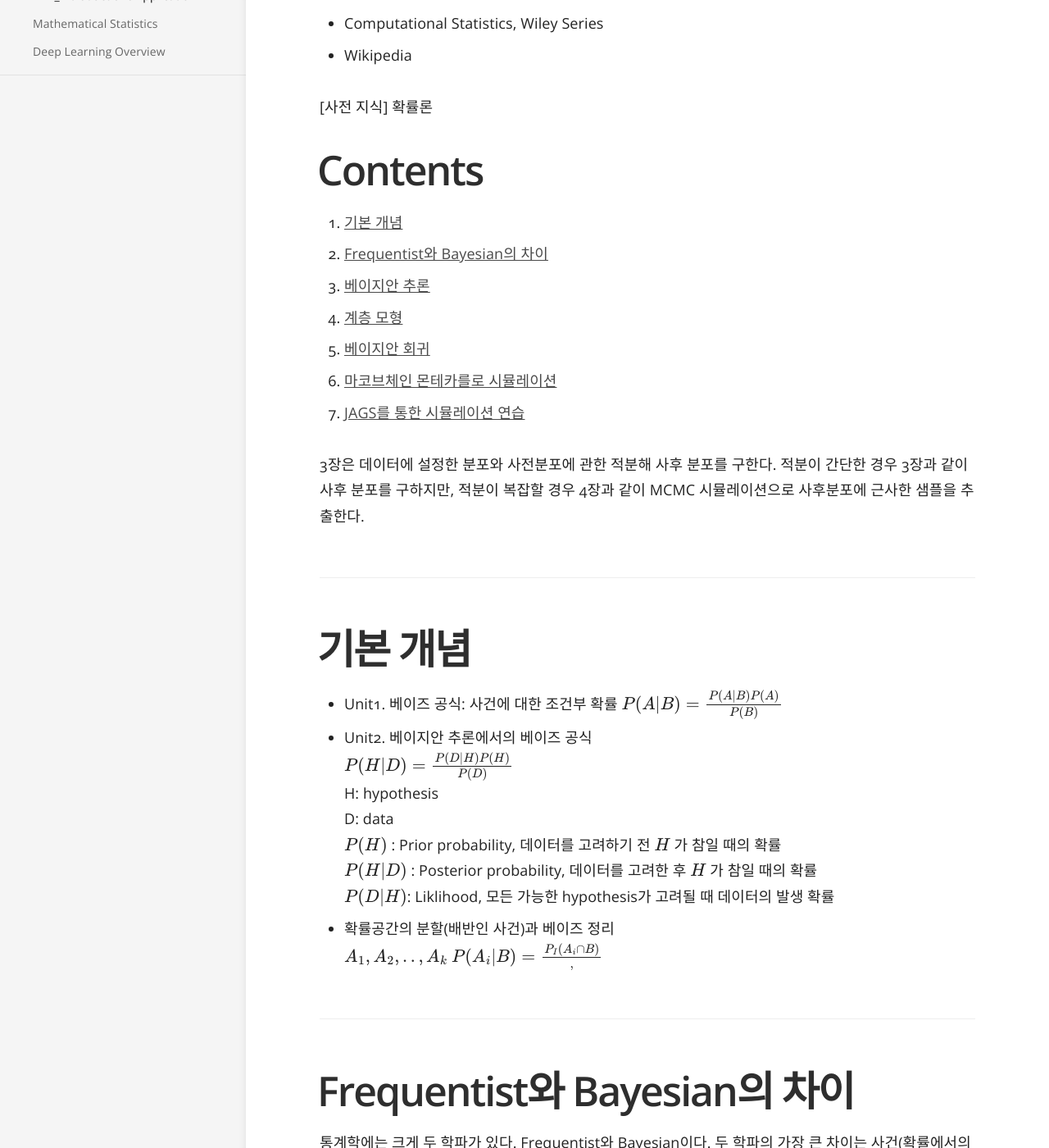
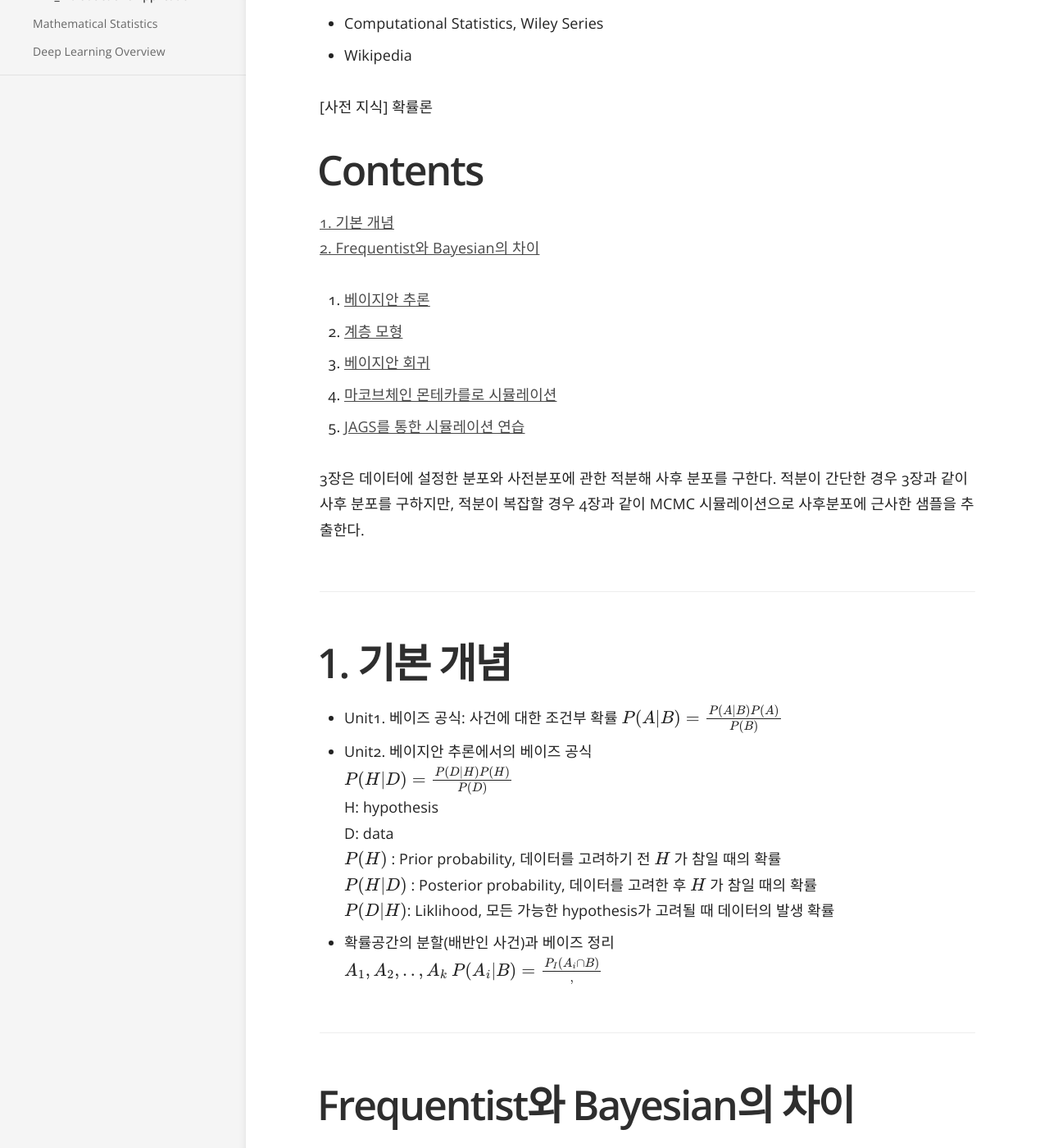
Before and after one commit to yrk3434/yrk3434.github.io, a Jekyll site: the page built from _docs/Theory/Bayesian Inference.md, in a window 1280 px wide and 1400 px high, scrolled down 575 px. Shown: the whole window at 82% size. Built offline with Jekyll 4.4.1, drawn with Linux system fonts in a browser that asks for light colours; formulas are drawn with MathJax 3; part of the change alters nothing that is shown.

Commit message:
Update Bayesian Inference.md

```diff
--- a/_docs/Theory/Bayesian Inference.md
+++ b/_docs/Theory/Bayesian Inference.md
@@ -18,8 +18,8 @@ comments: true
 [사전 지식] 확률론
 
 # Contents
-1. [기본 개념](#기본-개념) <br/>
-2. [Frequentist와 Bayesian의 차이](#frequentist와-bayesian의-차이) <br/>
+[1. 기본 개념](#1.-기본-개념) <br/>
+[2. Frequentist와 Bayesian의 차이](#2.-frequentist와-bayesian의-차이) <br/>
 3. [베이지안 추론](#ch3.-베이지안-추론) <br/>
 4. [계층 모형](#ch4.-계층-모형) <br/>
 5. [베이지안 회귀](#ch5.-베이지안-회귀) <br/>
@@ -29,7 +29,7 @@ comments: true
 3장은 데이터에 설정한 분포와 사전분포에 관한 적분해 사후 분포를 구한다. 적분이 간단한 경우 3장과 같이 사후 분포를 구하지만, 적분이 복잡할 경우 4장과 같이 MCMC 시뮬레이션으로 사후분포에 근사한 샘플을 추출한다.
 
 ---
-# 기본 개념
+# 1. 기본 개념
 - Unit1. 베이즈 공식: 사건에 대한 조건부 확률
 $ P(A|B) = \frac{P(A|B)P(A)}{P(B)} $
 - Unit2. 베이지안 추론에서의 베이즈 공식 <br/>
```
